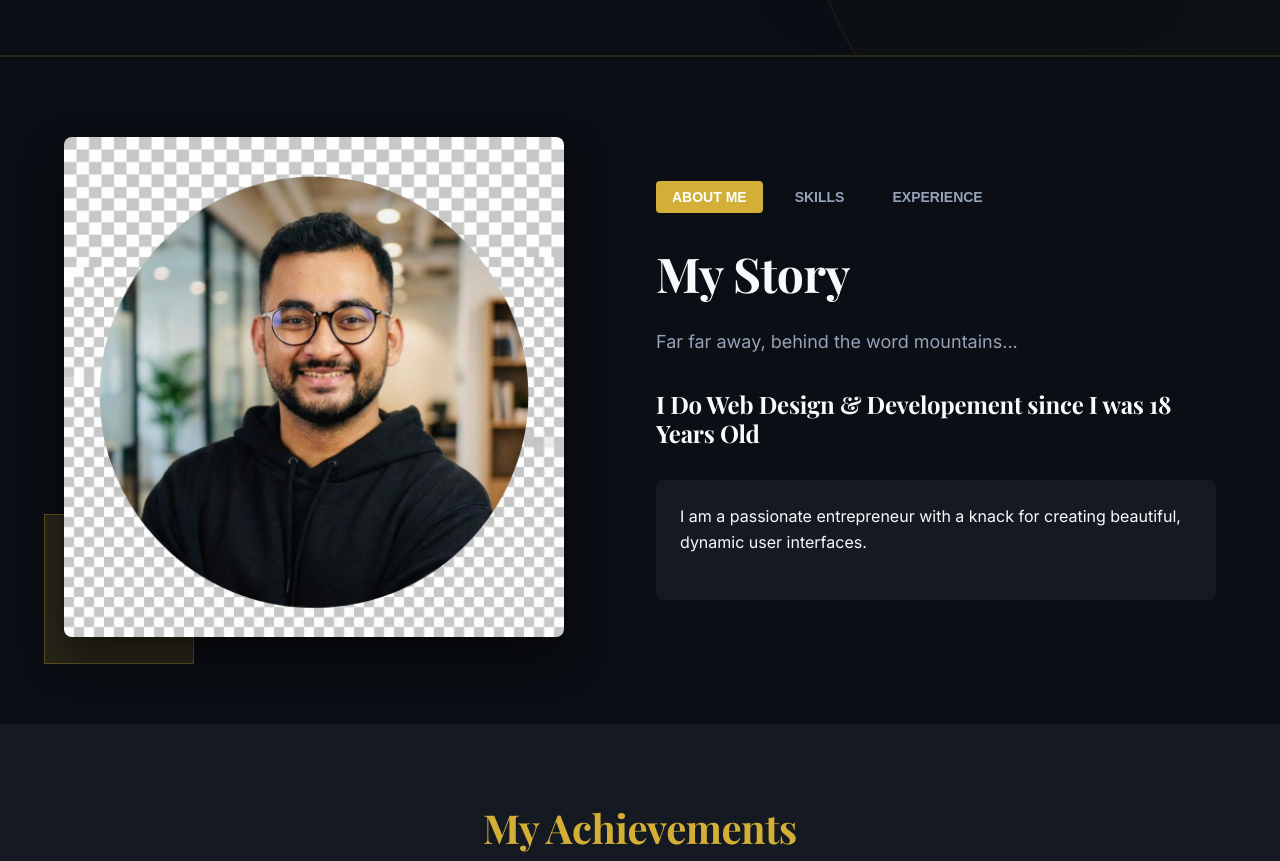
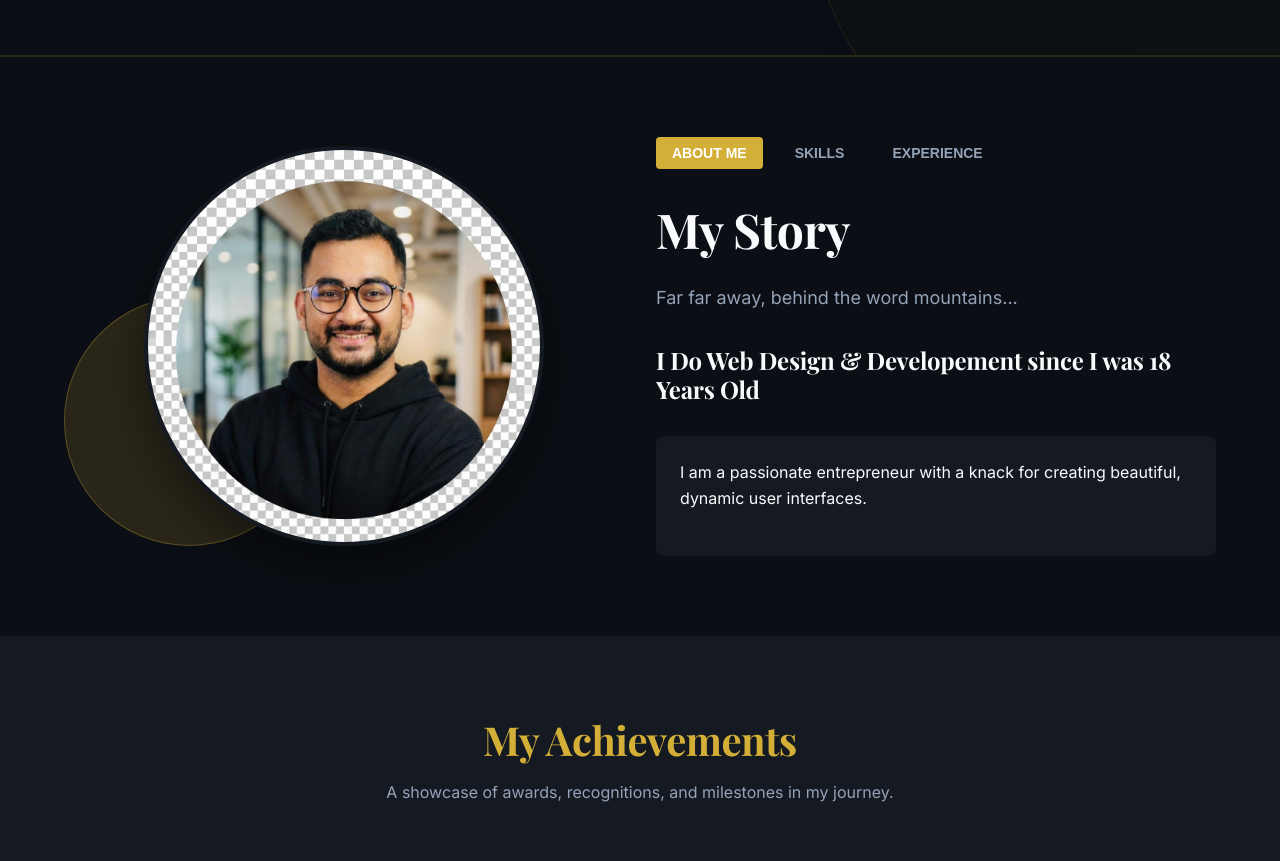
Before and after one commit to abrarahnafkarim/robiul-alam-dipu, a React (Vite) app: page / in a window 1280 px wide. Shown: the part 640-1501 px from the top of the page. Built offline with nearby package versions, Linux system fonts and the light colour scheme; no server answers; the database is empty.

Commit message:
Update About section image to a circular photo placeholder

```diff
--- a/src/components/About.jsx
+++ b/src/components/About.jsx
@@ -33,9 +33,9 @@ const About = () => {
     <section className="section" style={{ backgroundColor: 'var(--color-background)' }} id="about">
       <div className="container grid grid-cols-2" style={{ alignItems: 'center' }}>
 
-        <motion.div initial={{ opacity: 0, x: -50 }} whileInView={{ opacity: 1, x: 0 }} viewport={{ once: true, amount: 0.3 }} transition={{ duration: 0.8 }} style={{ position: 'relative' }}>
-          <div style={{ position: 'absolute', bottom: '-20px', left: '-20px', width: '150px', height: '150px', backgroundColor: 'rgba(212, 175, 55, 0.15)', zIndex: 0, border: '1px solid rgba(212, 175, 55, 0.3)' }} />
-          {aboutData.photoUrl && <img src={aboutData.photoUrl} alt="About Me" style={{ width: '100%', maxWidth: '500px', height: 'auto', borderRadius: 'var(--radius-md)', position: 'relative', zIndex: 1, boxShadow: '0 20px 40px rgba(0,0,0,0.5)' }} />}
+        <motion.div initial={{ opacity: 0, x: -50 }} whileInView={{ opacity: 1, x: 0 }} viewport={{ once: true, amount: 0.3 }} transition={{ duration: 0.8 }} style={{ position: 'relative', display: 'flex', justifyContent: 'center' }}>
+          <div style={{ position: 'absolute', bottom: '0', left: '0', width: '250px', height: '250px', backgroundColor: 'rgba(212, 175, 55, 0.15)', zIndex: 0, borderRadius: '50%', border: '1px solid rgba(212, 175, 55, 0.3)' }} />
+          {aboutData.photoUrl && <img src={aboutData.photoUrl} alt="About Me" style={{ width: '100%', maxWidth: '400px', aspectRatio: '1/1', objectFit: 'cover', borderRadius: '50%', position: 'relative', zIndex: 1, boxShadow: '0 20px 40px rgba(0,0,0,0.4)', border: '4px solid var(--color-surface)' }} />}
         </motion.div>
 
         <motion.div initial={{ opacity: 0, x: 50 }} whileInView={{ opacity: 1, x: 0 }} viewport={{ once: true, amount: 0.3 }} transition={{ duration: 0.8 }}>
```
